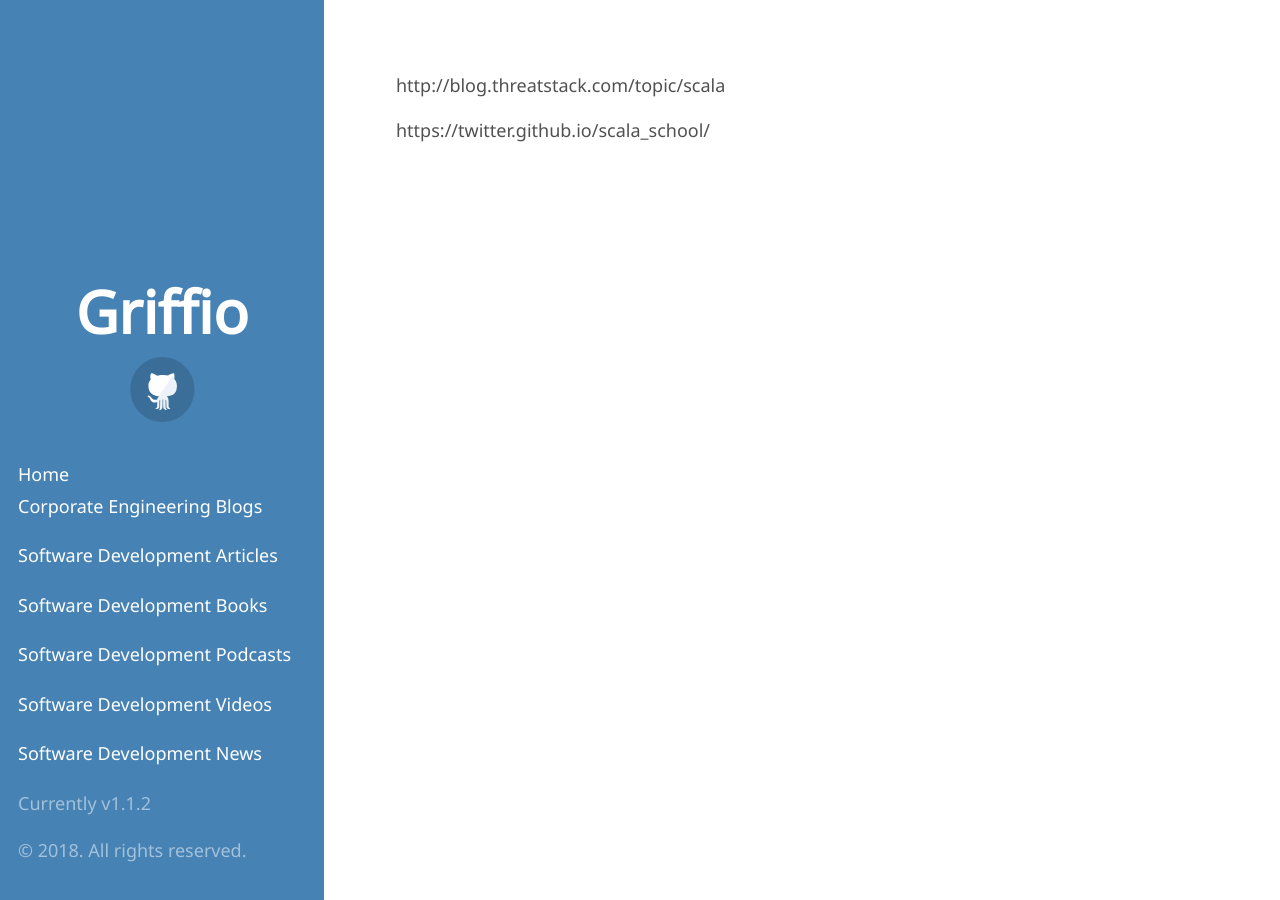
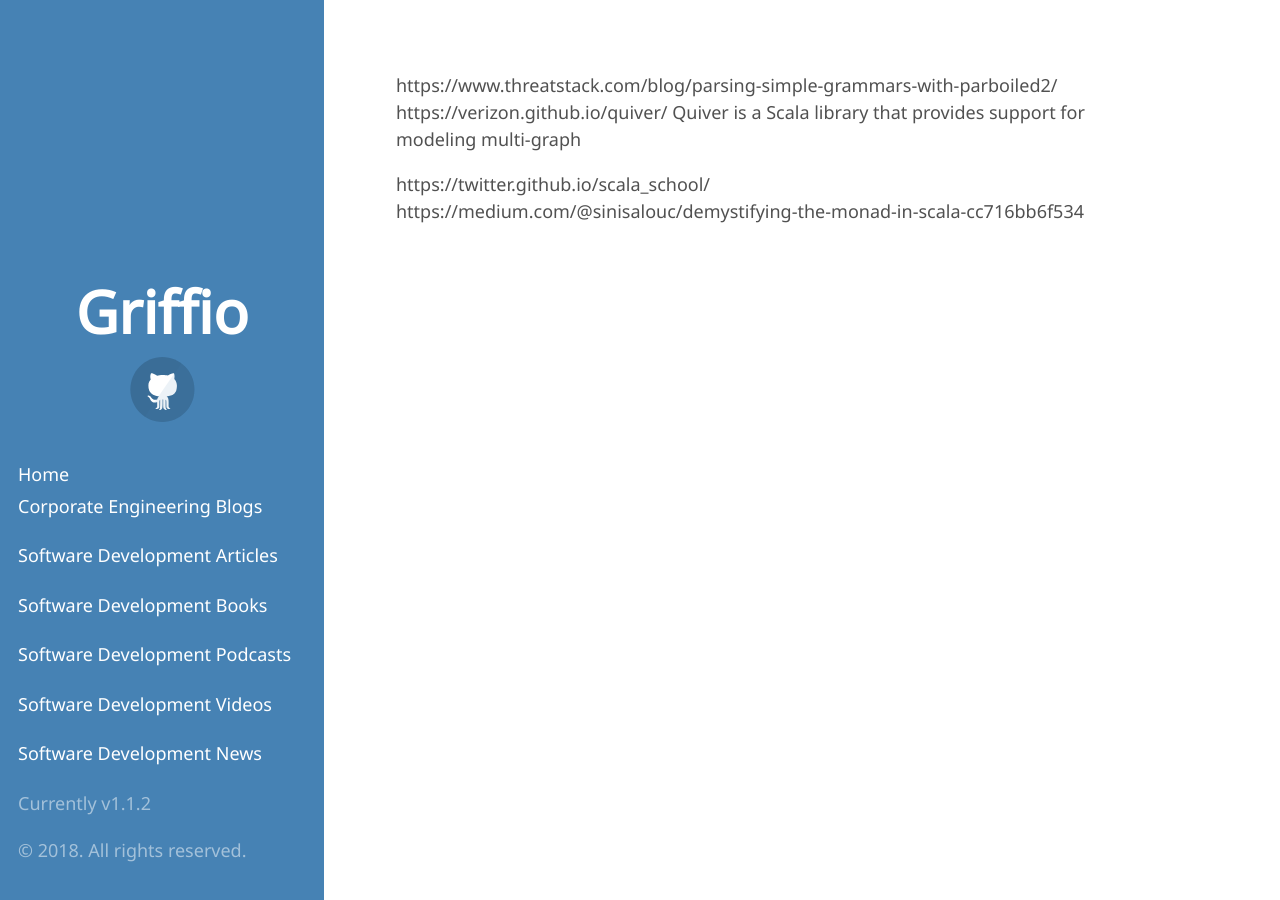
Before and after one commit to griffio/griffio.github.io, a Jekyll site: the page built from scala-resources.md, in a window 1280 px wide. Built offline with Jekyll 4.4.1, drawn with Linux system fonts in a browser that asks for light colours; some web fonts are replaced; our own code applies the rules of GitHub Pages for plain Markdown files.

Commit message:
Update scala-resources.md

```diff
--- a/scala-resources.md
+++ b/scala-resources.md
@@ -1,3 +1,5 @@
-http://blog.threatstack.com/topic/scala
+https://www.threatstack.com/blog/parsing-simple-grammars-with-parboiled2/
+https://verizon.github.io/quiver/ Quiver is a Scala library that provides support for modeling multi-graph
 
 https://twitter.github.io/scala_school/
+https://medium.com/@sinisalouc/demystifying-the-monad-in-scala-cc716bb6f534
```
